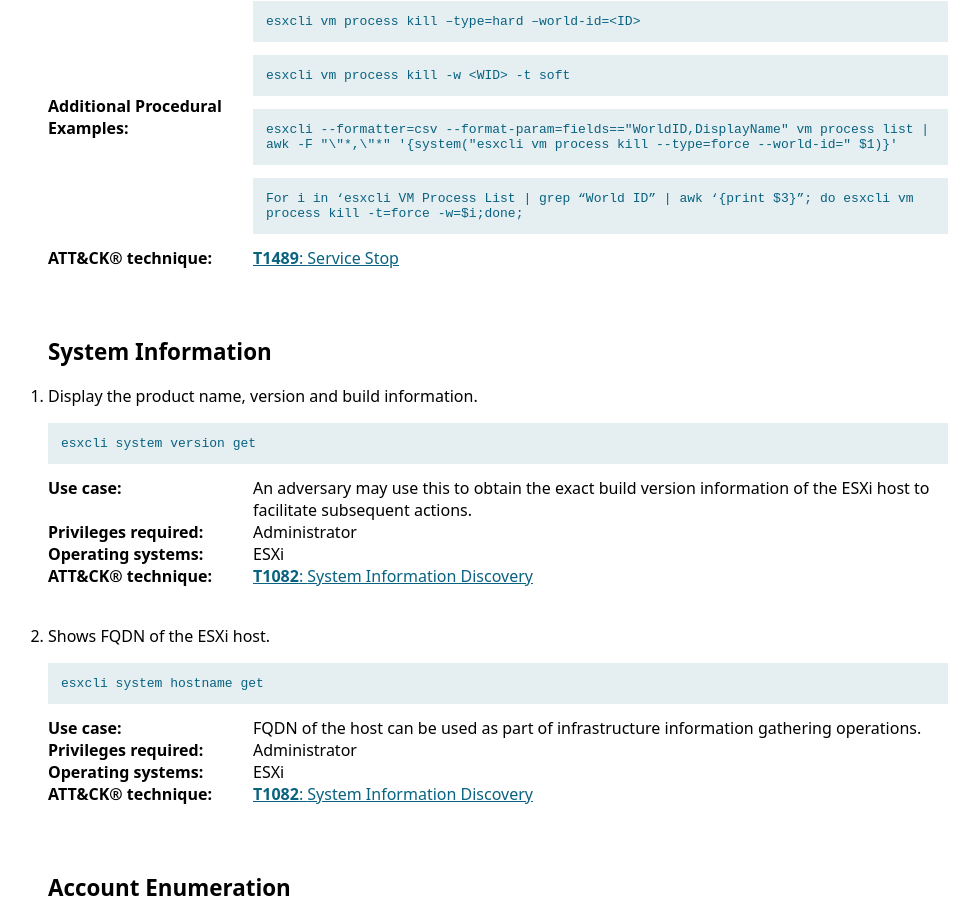
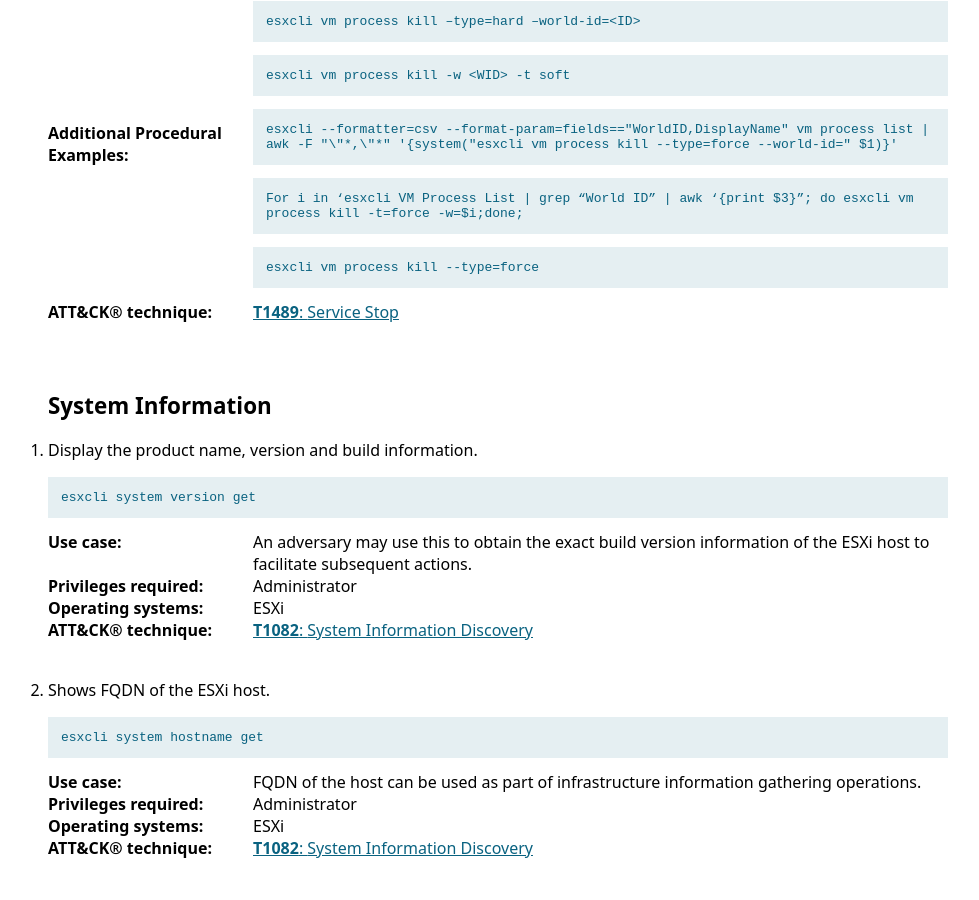
Before and after one commit to LOLESXi-Project/LOLESXi, a Jekyll site: the page built from _lolesxi/Binaries/esxcli.md, in a window 1280 px wide and 900 px high, scrolled down 2506 px. Shown: the whole window, without its empty margins (142-1121 px from the left). Built offline with Jekyll 4.4.1, drawn with Linux system fonts in a browser that asks for light colours.

Commit message:
Update esxcli.md

```diff
--- a/_lolesxi/Binaries/esxcli.md
+++ b/_lolesxi/Binaries/esxcli.md
@@ -27,6 +27,7 @@ Commands:
     - esxcli vm process kill -w <WID> -t soft
     - esxcli --formatter=csv --format-param=fields=="WorldID,DisplayName" vm process list | awk -F "\"*,\"*" '{system("esxcli vm process kill --type=force --world-id=" $1)}'
     - "For i in ‘esxcli VM Process List | grep “World ID” | awk ‘{print $3}”; do esxcli vm process kill -t=force -w=$i;done;"
+    - esxcli vm process kill --type=force
   - Command: esxcli system version get
     Description: Display the product name, version and build information.
     Usecase: An adversary may use this to obtain the exact build version information of the ESXi host to facilitate subsequent actions.
```
